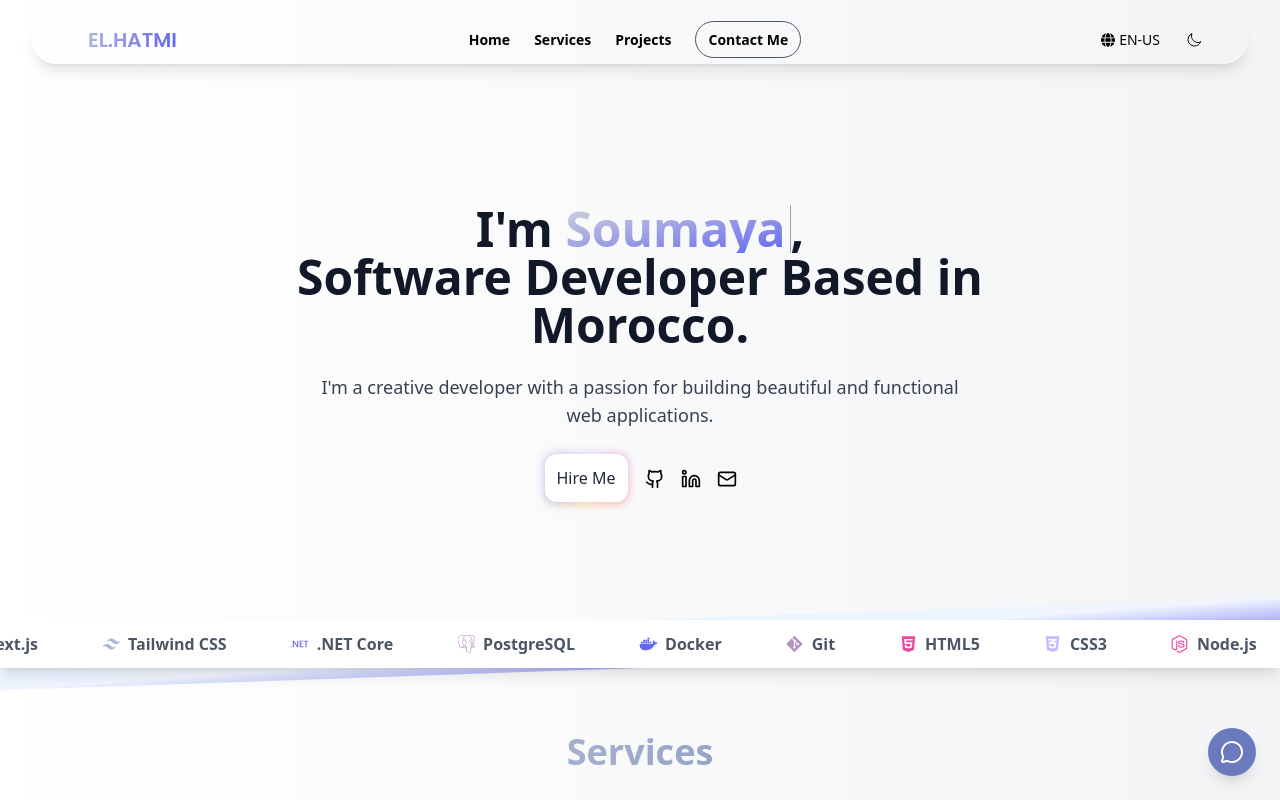
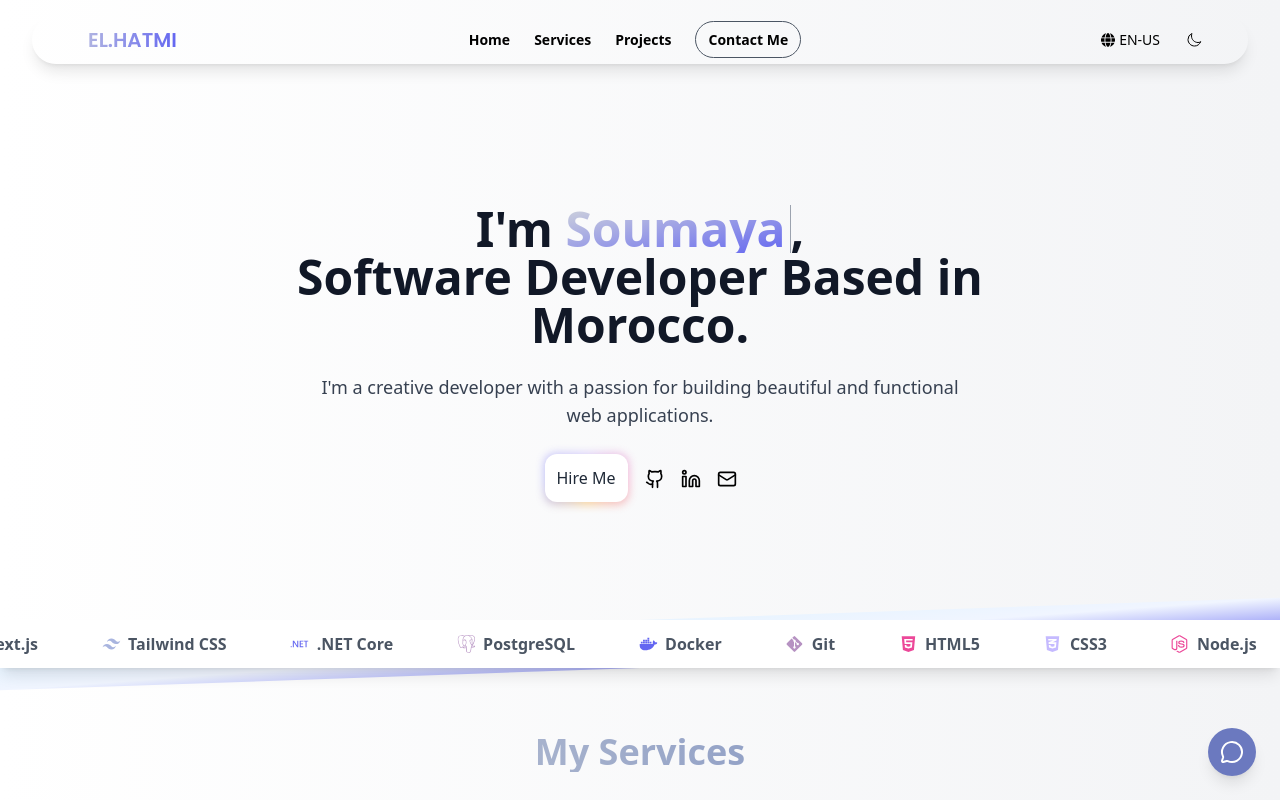
Before and after one commit to hatmisoumaya/portfolio, a React (Vite) app: page / in a window 1280 px wide. Shown: the top 800 px of the page. Built offline with nearby package versions, Linux system fonts and the light colour scheme.

Commit message:
Update Services.tsx

```diff
--- a/src/sections/Services.tsx
+++ b/src/sections/Services.tsx
@@ -1,5 +1,6 @@
 'use client';
 
+import { useTranslation } from 'react-i18next';
 import {
   CardHeader,
   CardTitle,
@@ -8,34 +9,32 @@ import {
 import { BorderBeam } from '../registry/magicui/border-beam.tsx';
 import { Layout, Server, Smartphone, Cloud } from 'lucide-react';
 
+export default function Services() {
+  const { t } = useTranslation();
+
   const services = [
     {
       icon: <Layout className="h-6 w-6 text-primary" />,
-    title: 'Frontend Development',
-    description:
-      'Crafting intuitive and high-performance UIs that deliver seamless experiences across devices.',
+      title: t('services.items.frontend.title'),
+      description: t('services.items.frontend.desc'),
     },
     {
       icon: <Server className="h-6 w-6 text-[#e48dff]" />,
-    title: 'Backend Development',
-    description:
-      'Building robust, secure, and scalable server-side systems for smooth and powerful app operations.',
+      title: t('services.items.backend.title'),
+      description: t('services.items.backend.desc'),
     },
     {
       icon: <Smartphone className="h-6 w-6 text-[#86cad6]" />,
-    title: 'Mobile App Development',
-    description:
-      'Developing fast, elegant, and responsive mobile apps tailored for both iOS and Android platforms.',
+      title: t('services.items.mobile.title'),
+      description: t('services.items.mobile.desc'),
     },
     {
       icon: <Cloud className="h-6 w-6 text-[#74aff7]" />,
-    title: 'DevOps & Deployment',
-    description:
-      'Managing CI/CD pipelines, Docker, VPS hosting, and performance tuning to ensure uptime and stability.',
+      title: t('services.items.devops.title'),
+      description: t('services.items.devops.desc'),
     },
   ];
 
-export default function Services() {
   return (
     <section
       id="services"
@@ -43,21 +42,19 @@ export default function Services() {
     >
       <div className="max-w-7xl mx-auto text-center">
         <h2 className="text-2xl sm:text-3xl md:text-4xl font-bold text-gray-900 dark:text-white bg-gradient-to-r from-gray-300 to-primary bg-clip-text text-transparent mb-12">
-          Services
+          {t('services.title')}
         </h2>
 
         <div className="grid grid-cols-1 sm:grid-cols-2 gap-10 md:gap-12 lg:gap-14">
           {services.map((service, index) => (
             <BorderBeam key={index}>
               <div className="relative pt-16 pb-6 px-4 sm:px-6">
-                {/* Floating Icon */}
                 <div className="absolute -top-8 left-1/2 transform -translate-x-1/2 z-20">
                   <div className="p-4 bg-white dark:bg-neutral-800 rounded-full shadow-lg ring-1 ring-gray-200 dark:ring-neutral-700">
                     {service.icon}
                   </div>
                 </div>
 
-                {/* Card content */}
                 <CardHeader className="z-10 relative flex flex-col items-center text-center space-y-2">
                   <CardTitle className="text-lg sm:text-xl font-semibold text-gray-900 dark:text-white">
                     {service.title}
@@ -72,7 +69,7 @@ export default function Services() {
         </div>
 
         <p className="text-base sm:text-lg md:text-xl leading-relaxed text-gray-600 dark:text-gray-400 max-w-3xl mx-auto mt-16 px-4 sm:px-0">
-          Whether you're a startup, agency, or individual with a bold idea — I'm here to help you bring it to life with thoughtful design and scalable tech.
+          {t('services.message')}
         </p>
 
         <div className="mt-8">
@@ -80,7 +77,7 @@ export default function Services() {
             href="#contact"
             className="inline-block px-6 py-3 text-white bg-primary hover:bg-primary-dark rounded-full shadow transition"
           >
-            Let's Work Together
+            {t('services.workTogether')}
           </a>
         </div>
       </div>
```
Lines whose indentation alone changed are shown as unchanged.
